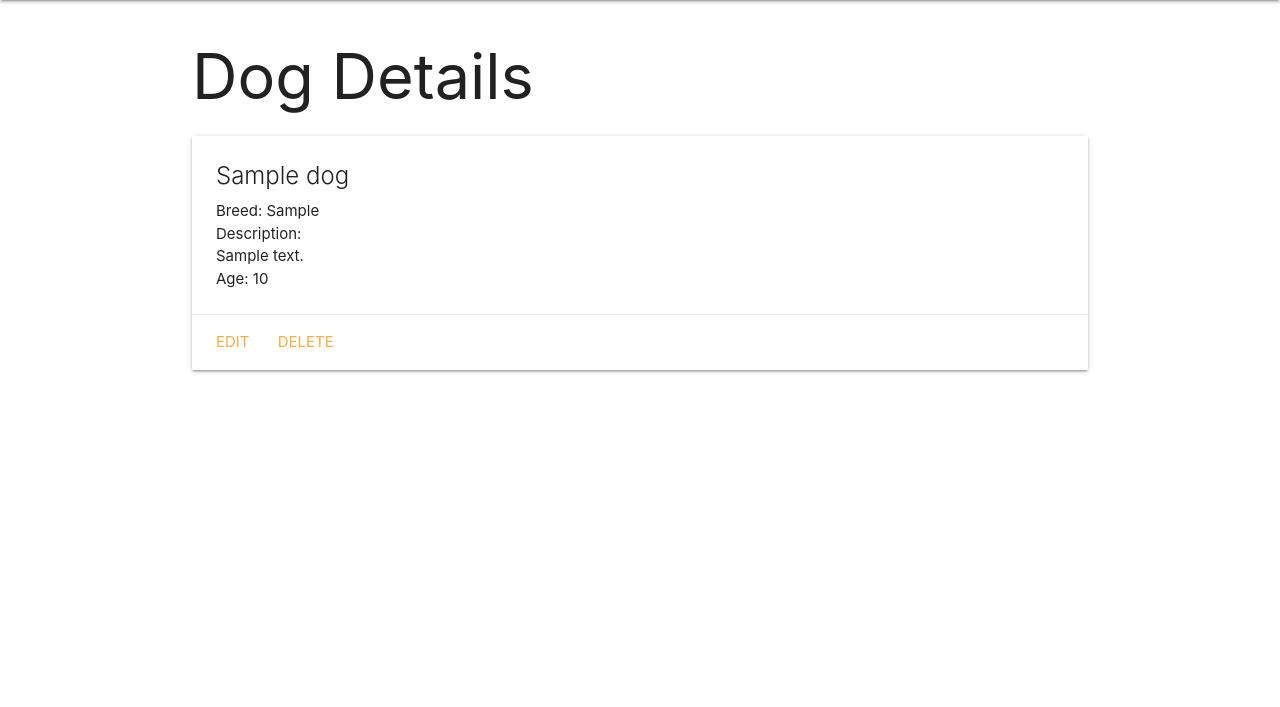
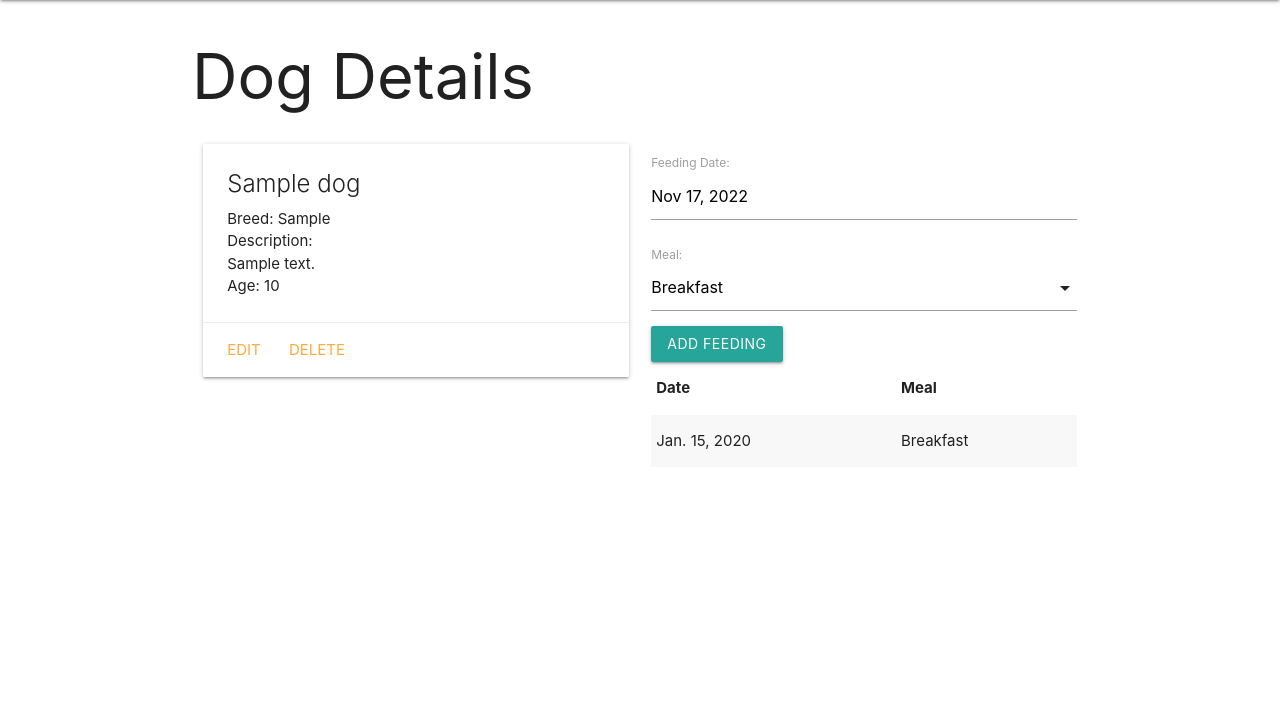
Before and after one commit to xcbhx/dogcollector, a Django app: page /dogs/1/ in a window 1280 px wide. Shown: the part 64-771 px from the top of the page. Run offline with Django 4.2, Linux system fonts and the light colour scheme; tables that the repository leaves empty hold one stand-in row (values such as "Sample post").

Commit message:
feeding model

```diff
--- a/main_app/admin.py
+++ b/main_app/admin.py
@@ -1,5 +1,6 @@
 from django.contrib import admin
-from .models import Dog
+from .models import Dog, Feeding
 
 # Register your models here.
 admin.site.register(Dog)
+admin.site.register(Feeding)
--- /dev/null
+++ b/main_app/forms.py
@@ -0,0 +1,7 @@
+from django.forms import ModelForm
+from .models import Feeding
+
+class FeedingForm(ModelForm):
+    class Meta:
+        model = Feeding
+        fields = ['date', 'meal']
--- a/main_app/models.py
+++ b/main_app/models.py
@@ -1,5 +1,12 @@
 from django.db import models
 from django.urls import reverse
+
+MEALS = (
+  ('B', 'Breakfast'),
+  ('L', 'Lunch'),
+  ('D', 'Dinner'),
+)
+
 
 # Create your models here.
 class Dog(models.Model):
@@ -9,12 +16,27 @@ class Dog(models.Model):
   age = models.IntegerField()
 
 
-
-# Changing this instance method
-# does not impact the database, therefore
-# no makemigrations is necessary
   def __str__(self):
     return f'{self.name} ({self.id})'
 
   def get_absolute_url(self):
     return reverse('detail', kwargs={'dog_id': self.id})
+
+class Feeding(models.Model):
+  date = models.DateField('Feeding Date')
+  meal = models.CharField(
+    max_length=1,
+    choices=MEALS,
+    default=MEALS[0][0]
+  )
+
+  dog = models.ForeignKey(
+    Dog,
+    on_delete=models.CASCADE
+    )
+
+  def __str__(self):
+    return f"{self.get_meal_display()} on {self.date}"
+
+  class Meta:
+    ordering = ['-date']
--- a/main_app/templates/base.html
+++ b/main_app/templates/base.html
@@ -9,6 +9,7 @@
   <title>Dog Collector</title>
   <link rel="stylesheet" href="https://cdnjs.cloudflare.com/ajax/libs/materialize/1.0.0/css/materialize.min.css">
   <link rel="stylesheet" href="{% static 'css/style.css'%}">
+  <script src="https://cdnjs.cloudflare.com/ajax/libs/materialize/1.0.0/js/materialize.min.js"></script>
 </head>
 <body>
   <header class="navbar-fixed">
--- a/main_app/templates/dogs/detail.html
+++ b/main_app/templates/dogs/detail.html
@@ -3,6 +3,8 @@
 
 <h1>Dog Details</h1>
 
+<div class="row">
+  <div class="col s6">
     <div class="card">
       <div class="card-content">
         <span class="card-title">{{ dog.name }}</span>
@@ -19,5 +21,42 @@
         <a href="{% url 'dogs_delete' dog.id %}">Delete</a>
       </div>
     </div>
+  </div>
+  <div class="col s6">
+    <form action="{% url 'add_feeding' dog.id %}" method="POST">
+      {% csrf_token %}
+      {{ feeding_form.as_p }}
+      <input type="submit" class="btn" value="Add Feeding">
+    </form>
+    <table class="striped">
+      <thead>
+        <tr><th>Date</th><th>Meal</th></tr>
+      </thead>
+      <tbody>
+        {% for feeding in dog.feeding_set.all %}
+          <tr>
+            <td>{{feeding.date}}</td>
+            <td>{{feeding.get_meal_display}}</td>
+          </tr>
+        {% endfor %}
+      </tbody>
+    </table>
+  </div>
+</div>
+
+<script>
+  const dateEl = document.getElementById('id_date');
+  // M is Materialize's global variable
+  M.Datepicker.init(dateEl, {
+    foramt: 'yyyy-mm-dd',
+    defaultDate: new Date(),
+    setDefaultDate: true,
+    autoClose: true
+  });
+
+  const selectEl = document.getElementById('id_meal');
+  M.FormSelect.init(selectEl);
+</script>
+
 
 {% endblock %}
--- a/main_app/urls.py
+++ b/main_app/urls.py
@@ -9,4 +9,5 @@ urlpatterns = [
     path('dogs/create/', views.DogCreate.as_view(), name='dogs_create'),
     path('dogs/<int:pk>/update/', views.DogUpdate.as_view(), name='dogs_update'),
     path('dogs/<int:pk>/delete/', views.DogDelete.as_view(), name='dogs_delete'),
+    path('dogs/<int:dog_id>/add_feeding/', views.add_feeding, name='add_feeding'),
 ]
--- a/main_app/views.py
+++ b/main_app/views.py
@@ -1,6 +1,7 @@
-from django.shortcuts import render
+from django.shortcuts import render, redirect
 from django.views.generic.edit import CreateView, UpdateView, DeleteView
 from .models import Dog
+from .forms import FeedingForm
 
 
 # Create your views here.
@@ -19,8 +20,9 @@ def dogs_index(request):
 
 def dogs_detail(request, dog_id):
     dog = Dog.objects.get(id=dog_id)
+    feeding_form = FeedingForm()
     return render(request, 'dogs/detail.html', {
-        'dog': dog
+        'dog': dog, 'feeding_form': feeding_form
     })
 
 class DogCreate(CreateView):
@@ -35,3 +37,11 @@ class DogUpdate(UpdateView):
 class DogDelete(DeleteView):
   model = Dog
   success_url = '/dogs'
+
+def add_feeding(request, dog_id):
+  form = FeedingForm(request.POST)
+  if form.is_valid():
+    new_feeding = form.save(commit=False)
+    new_feeding.dog_id = dog_id
+    new_feeding.save()
+  return redirect('detail', dog_id=dog_id)
```
Also changed, not shown: main_app/migrations/0002_feeding.py (added). Lines whose indentation alone changed are shown as unchanged.
